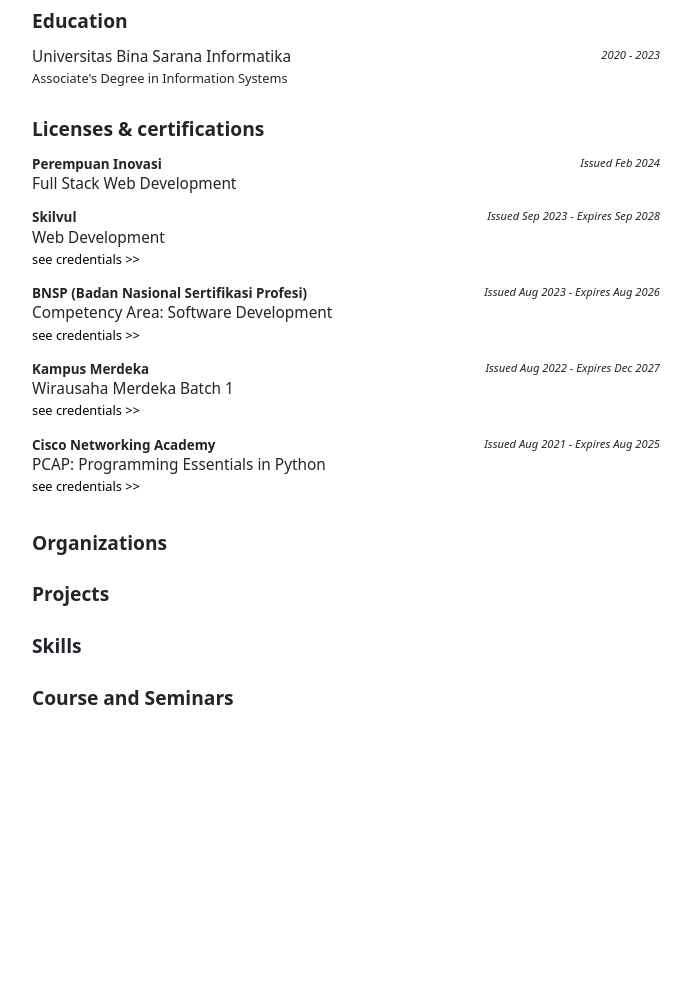
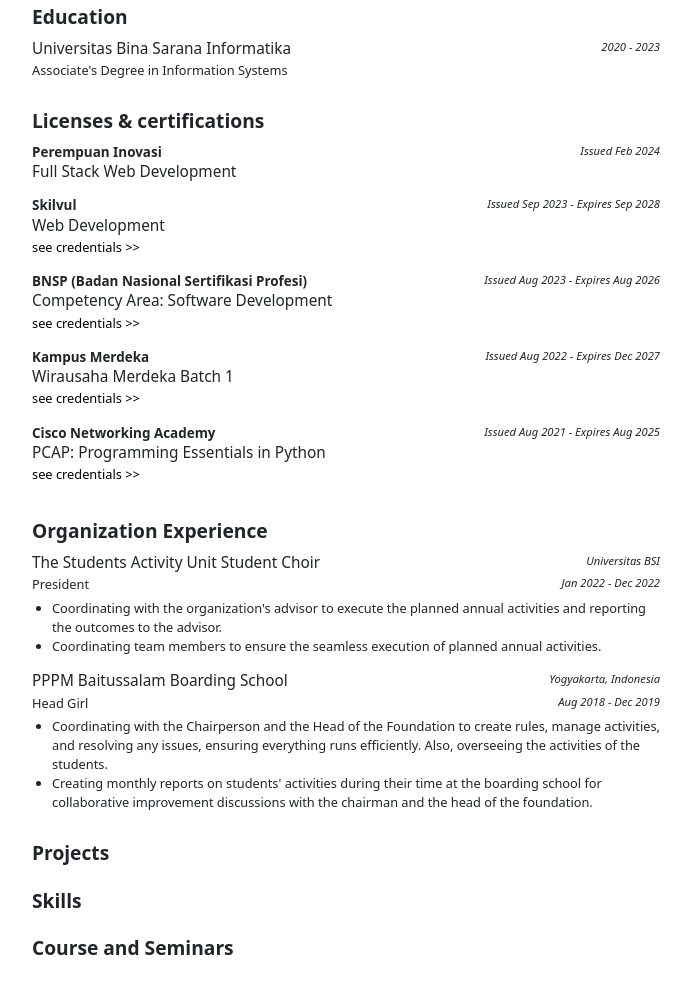
Before and after one commit to aufaikrimaa/resume, a plain HTML site: page index.html in a window 1280 px wide. Shown: the part 430-1424 px from the top of the page, without its empty margins (294-986 px from the left). Before the commit the page ends 1219 px from the top, so only its background shows below. Drawn offline with nearby package versions, Linux system fonts and the light colour scheme.

Commit message:
add organizations

```diff
--- a/index.html
+++ b/index.html
@@ -70,7 +70,8 @@
         <div id="courses"></div>
       </div>
       <div class="row">
-        <h4><strong>Organizations</strong></h4>
+        <h4><strong>Organization Experience</strong></h4>
+        <div id="org"></div>
       </div>
       <div class="row">
         <h4><strong>Projects</strong></h4>
--- a/script.js
+++ b/script.js
@@ -69,3 +69,36 @@ courseData.forEach((data) => {
     `;
   courseContainer.innerHTML += courseHTML;
 });
+
+const orgData = [
+  {
+    org: "The Students Activity Unit Student Choir",
+    place: "Universitas BSI",
+    position: "President",
+    date: "Jan 2022 - Dec 2022",
+    li1: "Coordinating with the organization's advisor to execute the planned annual activities and reporting the outcomes to the advisor.",
+    li2: "Coordinating team members to ensure the seamless execution of planned annual activities.",
+  },
+  {
+    org: "PPPM Baitussalam Boarding School",
+    place: "Yogyakarta, Indonesia",
+    position: "Head Girl",
+    date: "Aug 2018 - Dec 2019",
+    li1: "Coordinating with the Chairperson and the Head of the Foundation to create rules, manage activities, and resolving any issues, ensuring everything runs efficiently. Also, overseeing the activities of the students.",
+    li2: "Creating monthly reports on students' activities during their time at the boarding school for collaborative improvement discussions with the chairman and the head of the foundation.",
+  },
+];
+
+const orgContainer = document.getElementById("org");
+
+orgData.forEach((data) => {
+  const orgHTML = `
+      <h5>${data.org}<span class="date"><i>${data.place}</i></span></h5>
+      <p class="orgpos">${data.position}<span class="date"><i>${data.date}</i></span></p>
+      <ul>
+        <li>${data.li1}</li>
+        <li>${data.li2}</li>
+      </ul>
+    `;
+  orgContainer.innerHTML += orgHTML;
+});
--- a/styles.css
+++ b/styles.css
@@ -9,7 +9,7 @@ h2 {
 }
 h4 {
   font-size: 150% !important;
-  margin-bottom: 16px !important;
+  margin-bottom: 12px !important;
 }
 h5 {
   font-size: 120% !important;
@@ -67,6 +67,14 @@ a {
   font-weight: normal;
 }
 
+.orgpos {
+  margin-bottom: 4px;
+}
+
+ul {
+  padding-left: 20px !important;
+}
+
 @media (max-width: 750px) {
   .container {
     padding: 0 12px !important;
```
